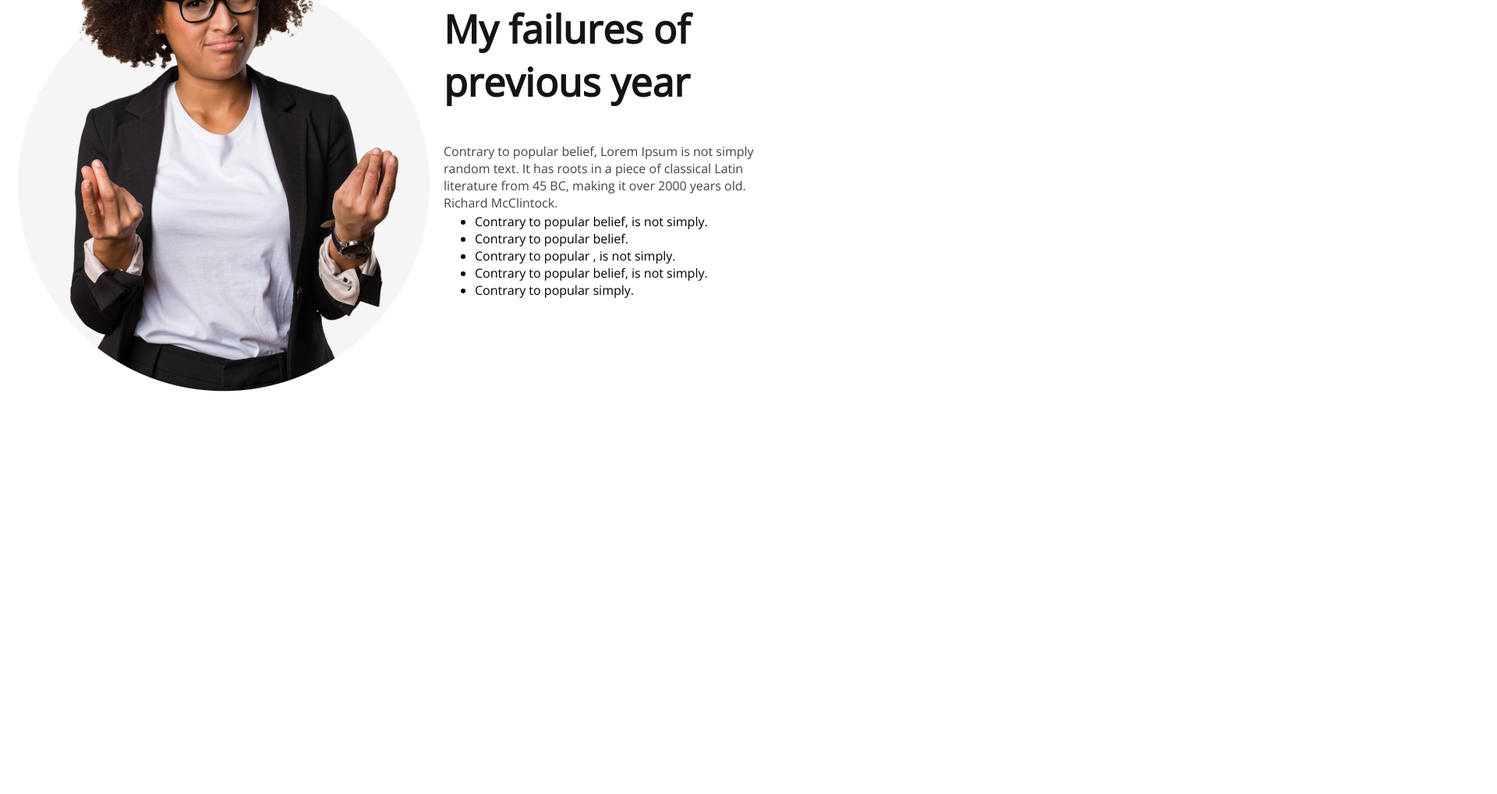
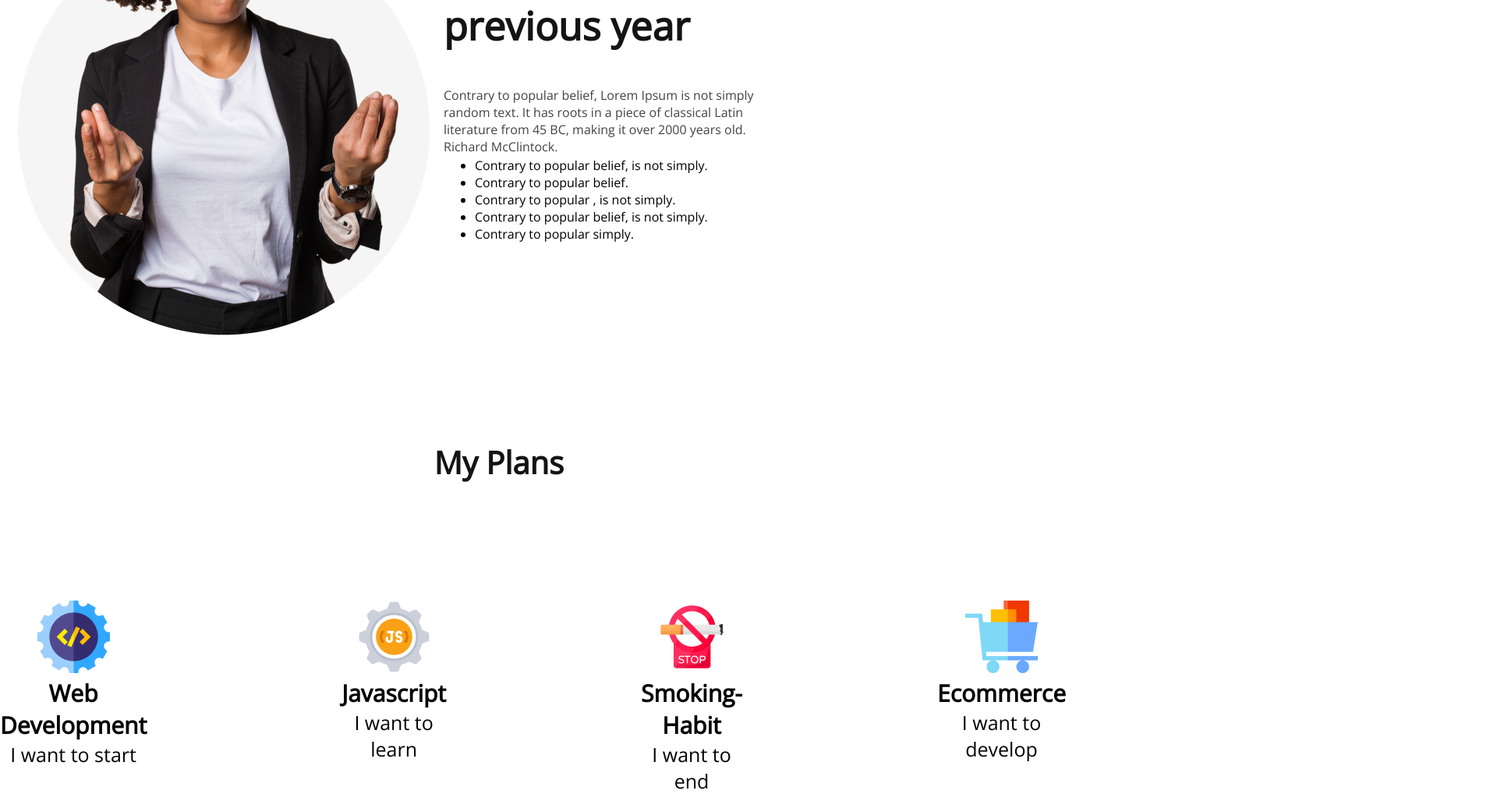
Before and after one commit to SumayaJahidRumpa7/Assignment-1, a plain HTML site: page index.html in a window 1280 px wide. Shown: the part 1096-2114 px from the top of the page at 78% size, 1920 px wide, since content can reach past the window. Before the commit the page ends 1603 px from the top, so only its background shows below. Drawn offline with nearby package versions, Linux system fonts and the light colour scheme.

Commit message:
added content

```diff
--- a/index.html
+++ b/index.html
@@ -14,6 +14,7 @@
             <h2 class="nav-title">All Things Are Possible If You Believe</h2>
             <p class="nav-description">There are many variations of passages of Lorem Ipsum available, but the majority have suffered alteration in some form, by injected humour, or randomised words</p>
             <button class="btn-primary">Contact</button>
+            </nav>
         <!-- header banner -->
 
             <div class="banner">
@@ -33,6 +34,32 @@
             </p>
                 </div>
             </div>
+        <!-- content section -->
+            <section>
+                <h2 class="content-title">My Plans</h2>
+                <div class="content-container">
+                    <div class="content">
+                        <img src="images/icons/web.png" alt="">
+                        <h4 class="content-sub-title">Web Development</h5>
+                        <p class="content-description">I want to start</p>
+                    </div>
+                    <div class="content">
+                        <img src="images/icons/js.png" alt="">
+                        <h4 class="content-sub-title">Javascript</h5>
+                        <p class="content-description">I want to learn</p>
+                    </div>
+                    <div class="content">
+                        <img src="images/icons/smoke.png" alt="">
+                        <h4 class="content-sub-title">Smoking-Habit</h5>
+                        <p class="content-description">I want to end</p>
+                    </div>
+                    <div class="content">
+                        <img src="images/icons/ecom.png" alt="">
+                        <h4 class="content-sub-title">Ecommerce</h5>
+                        <p class="content-description">I want to develop</p>
+                    </div>
+                </div>
+            </section>
 
     </header>
     <main>
--- a/styles/portfolio.css
+++ b/styles/portfolio.css
@@ -7,8 +7,6 @@
 .nav-content{
    background-image: url(../images/banner/banner2.png);
    background-repeat: no-repeat;
-   width: 2000px;
-   height: 809px;
 
 }
 .nav-title{
@@ -39,8 +37,6 @@
     border: 0;
     padding:18px 20px ;
     margin-top: 10%;
-    left: 1210px;
-top: 578px;
 }
 
 /* banner section */
@@ -64,3 +60,27 @@ top: 578px;
     width: 430px;
     height: 90px;
 }
+
+/* content section */
+
+.content-title{
+    text-align: center;
+    margin-top: 130px;
+    font-weight: 700;
+    font-size: 40px;
+    color: #151414;
+    margin-bottom: 150px;
+}
+.content-container{
+    display: flex;
+    gap: 250px;
+    text-align:center ;
+}
+.content-sub-title{
+    font-weight: 700;
+    font-size: 30px;
+}
+.content-description{
+    font-weight: 500;
+    font-size: 25px;
+}
```
